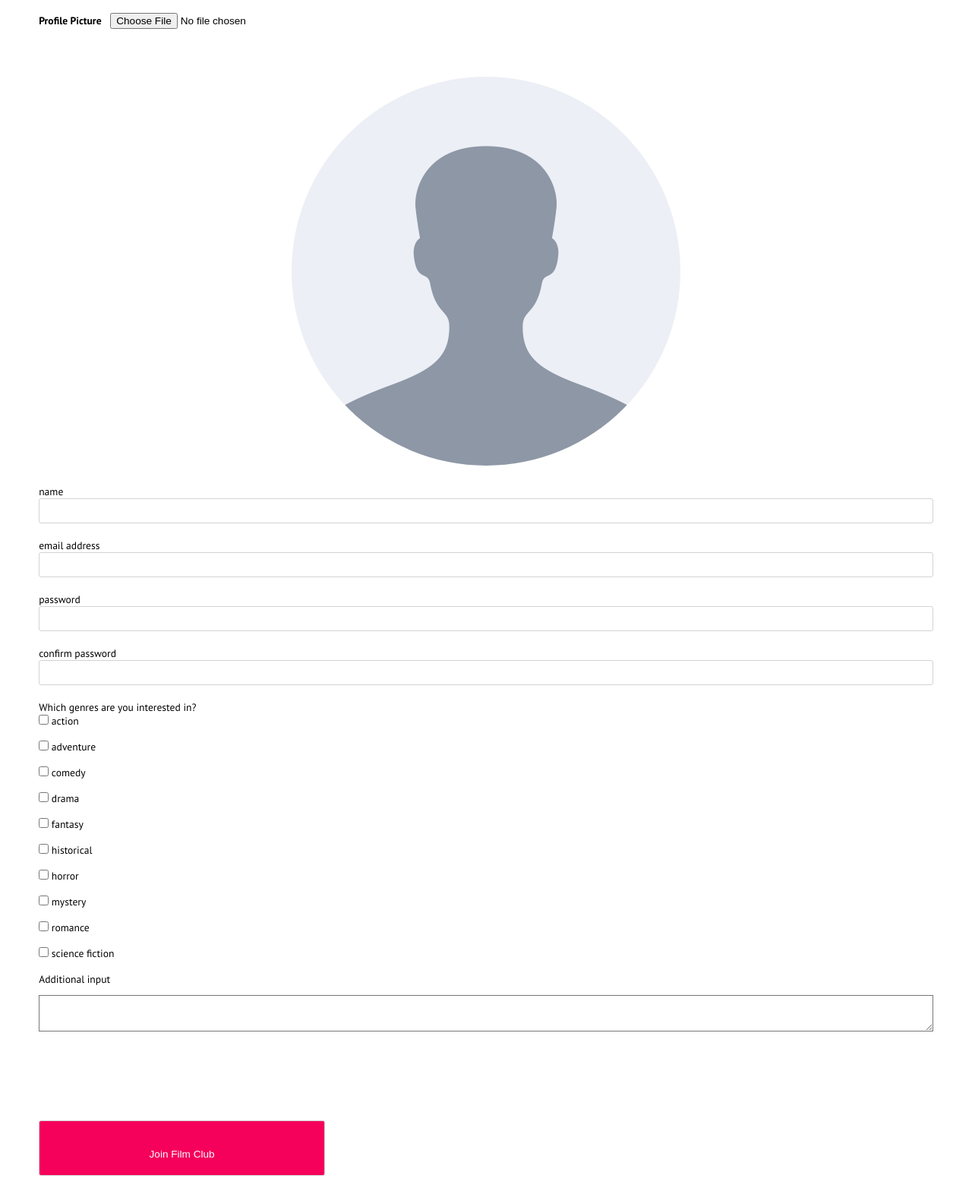
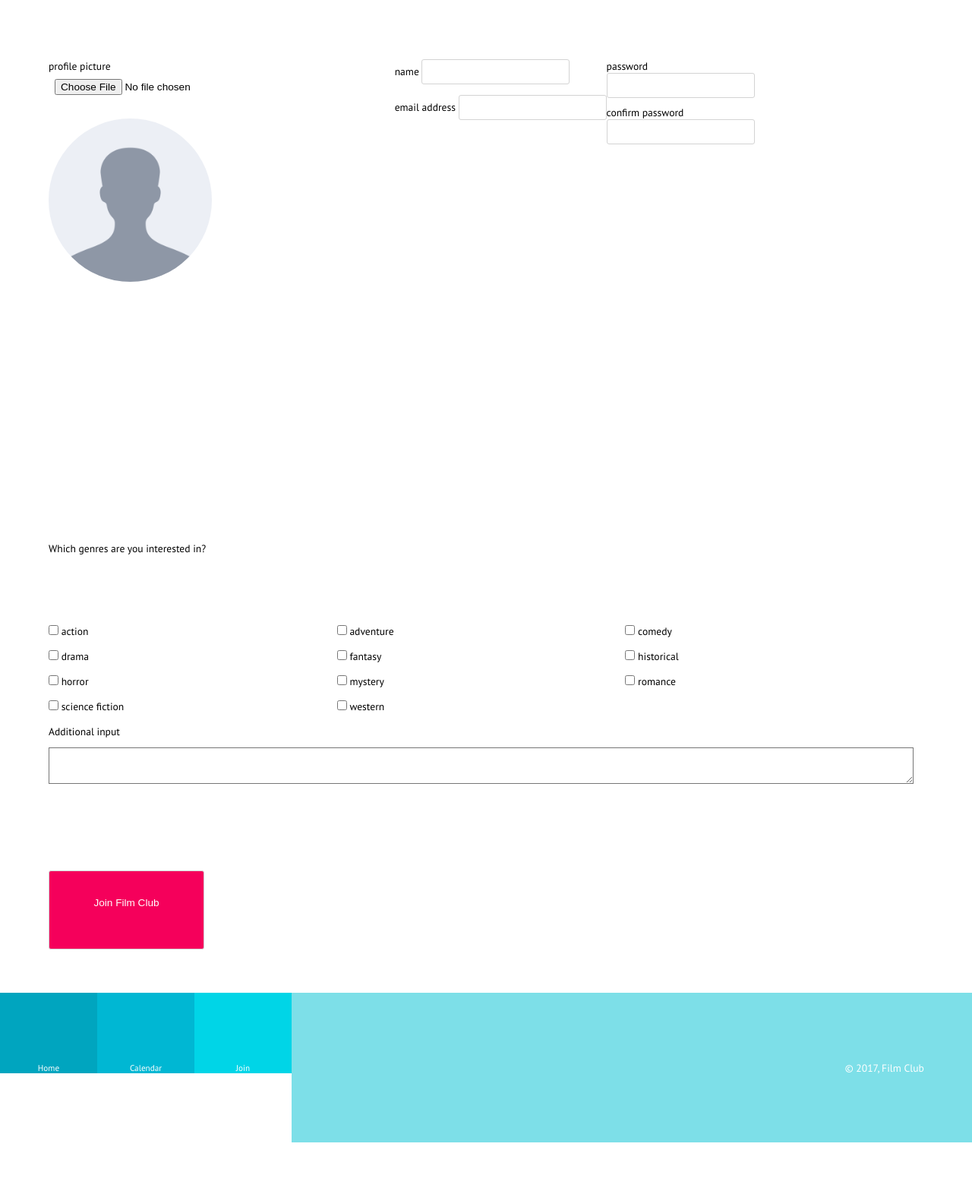
Before and after one commit to paulthaygood/film-club, a plain HTML site: page join.html in a window 1280 px wide. Shown: the part 225-1793 px from the top of the page at 76% size. After the commit the page ends 1729 px from the top, so only its background shows below. Drawn offline with Linux system fonts and the light colour scheme.

Commit message:
finished product

```diff
--- a/css/styles.css
+++ b/css/styles.css
@@ -1,3 +1,5 @@
+/* header & footer */
+
 * {
 	background: transparent;
 	box-sizing: border-box;
@@ -8,7 +10,6 @@
 	vertical-align: baseline;
 }
 
-
 .hide-text {
 	background-position: top left;
 	background-repeat: no-repeat;
@@ -16,11 +17,6 @@
 	overflow: hidden;
 	text-indent: 100%;
 	white-space: nowrap;
-}
-
-body {
-	font-family: 'PT Sans', sans-serif;
-	font-size: .85rem;
 }
 
 header {
@@ -34,29 +30,25 @@ h1.hide-text {
 	background-image: url('../imgs/filmclub.png');
 	background-position: center center;
 	background-size: 84%;
-	flex: 0 0 20%;
-	height: 100%;
-	max-height: 90px;
-}
+	width:30%;
+	}
 
 nav {
-	align-items: center;
 	display: flex;
 	flex-direction: column;
-	height: 90px;
-	justify-content: center;
+	height: 15%;
 	text-align: center;
 	width: 100%;
 }
 
 nav a {
 	color: #FFF;
-	flex: 1 1 33%;
+	flex: 1;
 	font-size: .7rem;
-	padding-top: 2%;
+	padding-top: 4%;
 	text-decoration: none;
 	text-transform: capitalize;
-	width: 100%;
+	text-align:center;
 
 }
 
@@ -71,6 +63,15 @@ nav a:nth-child(2) {
 nav a:nth-child(3) {
 	background-color: #00D5E7;
 }
+
+/* header & footer */
+
+body {
+	font-family: 'PT Sans', sans-serif;
+	font-size: .85rem;
+}
+
+
 
 .get-involved, .up-next {
 	padding: 6%;
@@ -108,9 +109,13 @@ nav a:nth-child(3) {
     text-transform: capitalize;
 }
 
+.film-box-one{
+	background-color: #CCC;
+	margin-bottom: 3%;
+	padding: 3%;
+}
 
-
-.film-box {
+.film-box-two{
 	background-color: #CCC;
 	margin-bottom: 3%;
 	padding: 3%;
@@ -166,8 +171,8 @@ nav a:nth-child(3) {
 .copy-right {
 	background-color: #7DDFE8;
 	color: #fff;
-	padding: 10%;
 	text-align: center;
+	padding: 7% 3% 7% 2%;
 }
 
 .meetup-calendar{
@@ -206,13 +211,13 @@ padding-bottom: 6%;
 }
 
 form{
-	padding: 6% 4%;
+	padding:6% 6% 0% 5%;
 }
 form h2{
 	color: #0B1942;
-	font-size: 2rem;
+	font-size: 1.6rem;
 	font-weight: 400;
-	padding-bottom: 25px;
+	padding-bottom: 10%;
 }
 
 .box{
@@ -226,6 +231,16 @@ form h2{
 .inputs{
 	display: flex;
 	flex-direction: column;
+}
+
+.password{
+	display:flex;
+	flex-direction:column;
+}
+
+.confirm{
+	display:flex;
+	flex-direction:column;
 }
 
 .box-number{
@@ -243,30 +258,27 @@ form h2{
 	background-color:#0B1942;
 }
 
-.profile{
-	padding-bottom: 35px;
-}
-
-
 .profile-placeholder-image{
-	display:flex;
-	justify-content: center;
-	padding-bottom: 25px;
+	padding-bottom: 10%;
 }
 .profile-placeholder-image img{
 	border-radius: 50%;
-	height: 45%;
-}
-
-.profile input{
-	border: none;
+	height: 42%;
 }
 
 input{
 	border: 1px solid lightgray;
   border-radius: 3px;
-	margin-bottom: 20px;
+	margin-bottom: 5%;
 	padding: 8px;
+}
+
+#file{
+	border:none;
+}
+
+.genres{
+	padding-bottom:8%;
 }
 
 .additional-input{
@@ -284,8 +296,164 @@ textarea{
     color: #FFF;
     margin-top: 10%;
     display: flex;
-    width: 32%;
+    width: 40%;
     height: 6%;
 		background-color:#F5005B;
+}
+
+
+
+/*tablet layout home page*/
+
+@media screen and (min-width: 545px) {
+
+	h1.hide-text{
+		width:14%;
+	}
+
+	nav{
+		flex-direction:row;
+		width:50%;
+	}
+
+	nav a{
+		height:100%;
+		padding-top:14%;
+
+	}
+
+	footer{
+		display:flex;
+		width:100%;
+	}
+
+	footer nav a{
+		height: 114%;
+		width:20%;
+	}
+
+	.copy-right{
+		padding-left:28%;
+		padding-top:7%;
+		width:50%;
+	}
+
+	.lorem-points{
+		display:flex;
+
+	}
+
+	.lorem-points-divided{
+		width: 33%;
+		margin: 1%;
+	}
+
+	.film-box-two{
+		display:flex;
+	}
+
+	.join-film-club{
+	padding: 3% 2% 6%;
+	}
+
+	.checkboxes{
+		display:flex;
+		flex-wrap:wrap;
+	}
+
+	.single-box{
+		width:50%;
+	}
+
+	.join-film-club{
+		width: 22%;
+	}
+
+	.profile{
+		display:flex;
+	}
+
+	.profile-stuff{
+		display:flex;
+		flex-direction:column;
+		width:40%;
+	}
+
+	.inputs{
+		width:44%;
+
+	}
 
 }
+
+@media screen and (min-width: 768px) {
+
+	h1.hide-text{
+		width:10%;
+	}
+
+	nav{
+		width:30%;
+	}
+
+	nav a{
+		padding-top:17%;
+	}
+
+	.copy-right{
+		padding-left: 55%;
+    padding-top: 5%;
+    width: 70%;
+	}
+
+	film-box-one{
+		width:46%;
+	}
+
+	film-box-two{
+		width:46%;
+	}
+
+	.inputs{
+		flex-direction: row;
+		width:50%;
+	}
+
+	footer{
+	max-height: 100%;
+	}
+
+	footer nav{
+		height:21%;
+	}
+
+	footer nav a{
+		padding-top: 24%;
+	}
+
+	.copy-right{
+		padding-top: 7%;
+	}
+
+	.single-box{
+		width: 33.333333%;
+	}
+
+	.join-film-club{
+		width: 18%;
+	}
+
+	.film-boxes{
+		display:flex;
+	}
+
+	.film-box-two{
+		flex-direction:column;
+		width:60%;
+		}
+
+	.film-box-one{
+		margin-right:2%;
+		height:50%;
+	}
+}
--- a/join.html
+++ b/join.html
@@ -2,7 +2,7 @@
 
   <head>
     <meta charset="utf-8">
-    <title>Film Club</title>
+    <title>Film Club - Join</title>
     <meta name="viewport" content="width=device-width,initial-scale=1">
     <link href="https://fonts.googleapis.com/css?family=PT+Sans:400,700" rel="stylesheet"><link href="https://fonts.googleapis.com/css?family=PT+Sans:400,700" rel="stylesheet">
     <link rel="stylesheet" type="text/css" href="./css/styles.css">
@@ -27,74 +27,94 @@
     <form>
 
       <h2>Join Film Club</h2>
-
     <div class="profile">
-
-        <strong>Profile Picture</strong>
-                  <label for="file"></label>
+      <div class="profile-stuff">
+        <div class="profile-file-input">
+        <p>profile picture</p>
         <input type="file" id="file">
-                  </div>
       </div>
 
     <div class="profile-placeholder-image">
       <img src="./imgs/profile-placeholder.png" />
     </div>
-
   </div>
 
+
   <div class="inputs">
-
+      <div class="inputs-one">
+        <div class="name">
         <label>name</label>
         <input type="text" name="firstandlastnames">
+        </div>
+        <div class="email">
         email address
-        <input type="text" name="emailaddress">
+        <input type="email" name="emailaddress">
+      </div>
+        </div>
+      <div class="inputs-two">
+        <div class="password">
         password
-        <input type="text" name="password">
+        <input type="password" name="password">
+        </div>
+        <div class="confirm">
         confirm password
-        <input type="text" name="confirmpassword">
-
+        <input type="password" name="confirmpassword">
+        </div>
+      </div>
+    </div>
 </div>
 
+
+  <div class="genres">
       <p>Which genres are you interested in?<p>
-      <div>
+  </div>
+
+
+  <div class="checkboxes">
+      <div class="single-box">
           <input type="checkbox" id="coding" name="interest" value="coding">
           <label for="coding">action</label>
       </div>
-      <div>
+      <div class="single-box">
           <input type="checkbox" id="coding" name="interest" value="coding">
           <label for="coding">adventure</label>
       </div>
-      <div>
+      <div class="single-box">
           <input type="checkbox" id="coding" name="interest" value="coding">
           <label for="coding">comedy</label>
       </div>
-      <div>
+      <div class="single-box">
           <input type="checkbox" id="coding" name="interest" value="coding">
           <label for="coding">drama</label>
       </div>
-      <div>
+      <div class="single-box">
           <input type="checkbox" id="coding" name="interest" value="coding">
           <label for="coding">fantasy</label>
       </div>
-      <div>
+      <div class="single-box">
           <input type="checkbox" id="coding" name="interest" value="coding">
           <label for="coding">historical</label>
       </div>
-      <div>
+      <div class="single-box">
           <input type="checkbox" id="coding" name="interest" value="coding">
           <label for="coding">horror</label>
       </div>
-      <div>
+      <div class="single-box">
           <input type="checkbox" id="coding" name="interest" value="coding">
           <label for="coding">mystery</label>
       </div>
-      <div>
+      <div class="single-box">
           <input type="checkbox" id="coding" name="interest" value="coding">
           <label for="coding">romance</label>
       </div>
-      <div>
+      <div class="single-box">
           <input type="checkbox" id="coding" name="interest" value="coding">
           <label for="coding">science fiction</label>
+      </div>
+      <div class="single-box">
+          <input type="checkbox" id="coding" name="interest" value="coding">
+          <label for="coding">western</label>
+      </div>
   </div>
 
       <div class="additional-input">
@@ -110,7 +130,7 @@
     <footer>
 
   <nav>
-    <a href="\">home</a>
+    <a href="index.html">home</a>
     <a href="calendar.html">calendar</a>
     <a href="join.html">join</a>
   </nav>
```
Also changed, not shown: calendar.html (+7 -4 lines), index.html (+13 -9 lines), test.html (added, +8 -0 lines). Lines whose indentation alone changed are shown as unchanged.
